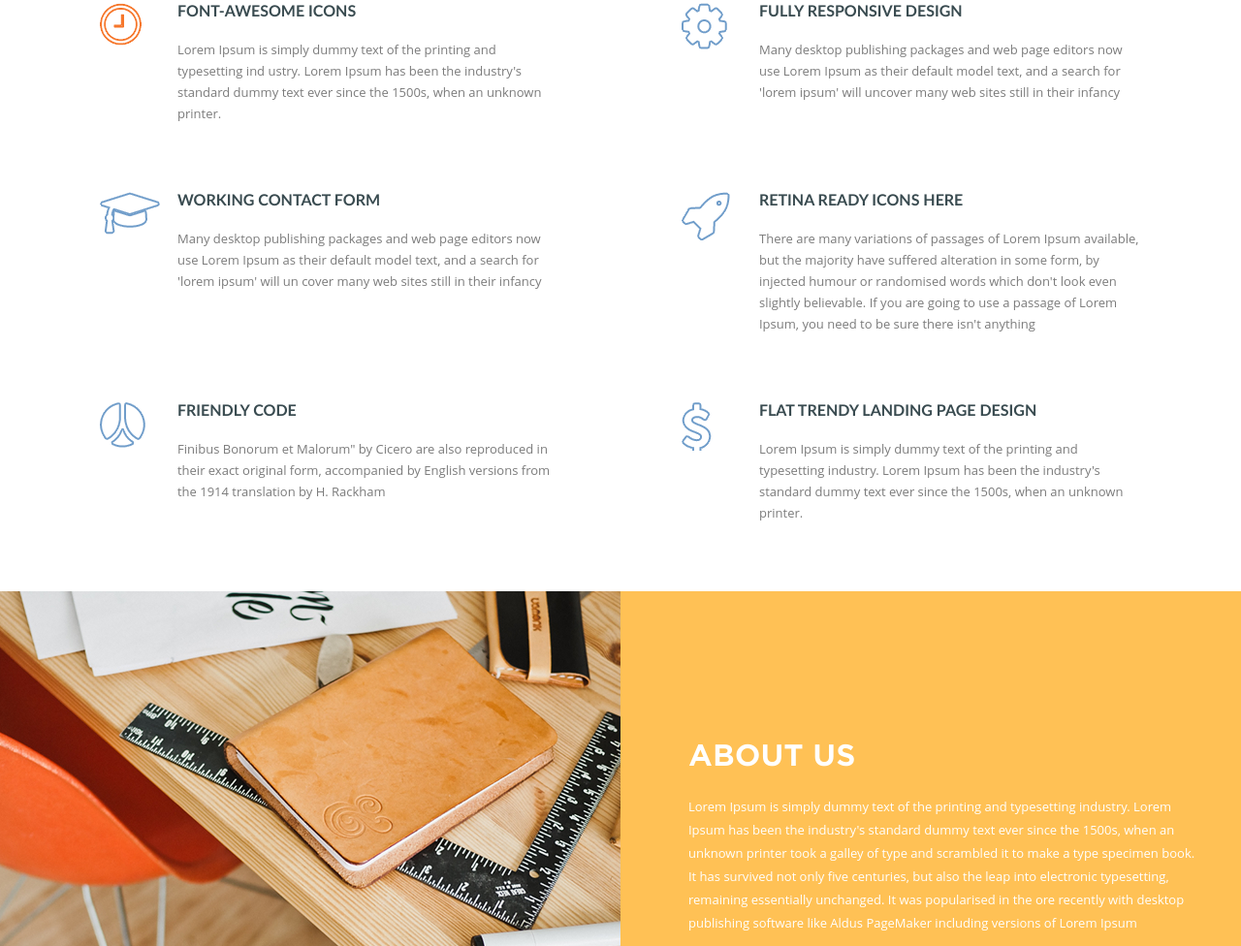
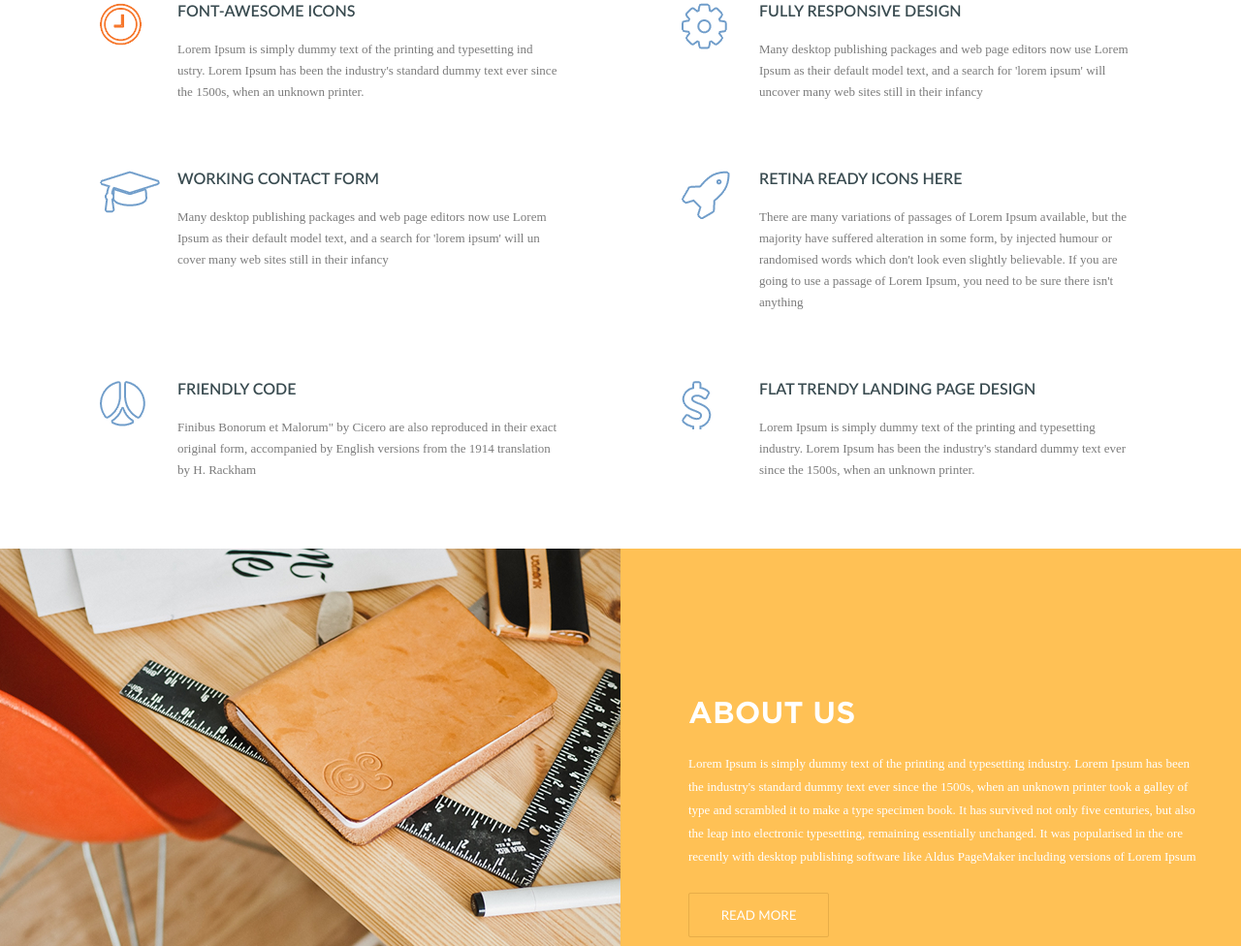
Before and after one commit to YunnaZobova/Free_business_theme, a plain HTML site: page index.html in a window 1280 px wide. Shown: the part 958-1934 px from the top of the page at 97% size. Drawn offline with Linux system fonts and the light colour scheme.

Commit message:
add_fonts

```diff
--- a/css/fonts.css
+++ b/css/fonts.css
@@ -1,14 +1,3 @@
-@font-face {
-	font-family: 'Gotham';
-	src: url('/fonts/GothamOffice-Regular.eot');
-	src: local('/fonts/Gotham Office Regular'), local('GothamOffice-Regular'),
-		 url('/fonts/GothamOffice-Regular.eot?#iefix') format('embedded-opentype'),
-		 url('/fonts/GothamOffice-Regular.woff2') format('woff2'),
-		 url('/fonts/GothamOffice-Regular.woff') format('woff'),
-		 url('/fonts/GothamOffice-Regular.ttf') format('truetype');
-	font-weight: 400;
-	font-style: normal;
-}
 @font-face {
 	font-family: 'Gotham';
 	src: url('/fonts/GothamOffice-Bold.eot');
@@ -18,6 +7,16 @@
 		url('/fonts/GothamOffice-Bold.woff') format('woff'),
 		url('/fonts/GothamOffice-Bold.ttf') format('truetype');
 	font-weight: 900;
+	font-style: normal;
+}
+@font-face {
+	font-family: 'Lato';
+	src: url('/fonts/Lato-Light.eot');
+	src: local('/fonts/Lato Light'), local('Lato-Light'),
+		url('/fonts/Lato-Light.eot?#iefix') format('embedded-opentype'),
+		url('/fonts/Lato-Light.woff') format('woff'),
+		url('/fonts/Lato-Light.ttf') format('truetype');
+	font-weight: 300;
 	font-style: normal;
 }
 @font-face {
@@ -32,38 +31,7 @@
 }
 @font-face {
 	font-family: 'Lato';
-	src: url('/fonts/Lato-Black.eot');
-	src: local('/fonts/Lato Black'), local('Lato-Black'),
-		 url('/fonts/Lato-Black.eot?#iefix') format('embedded-opentype'),
-		 url('/fonts/Lato-Black.woff') format('woff'),
-		 url('/fonts/Lato-Black.ttf') format('truetype');
-	font-weight: 900;
-	font-style: normal;
-}
-@font-face {
-	font-family: 'Lato';
-	src: url('/fonts/Lato-Thin.eot');
-	src: local('/fonts/Lato Thin'), local('Lato-Thin'),
-		 url('/fonts/Lato-Thin.eot?#iefix') format('embedded-opentype'),
-		 url('/fonts/Lato-Thin.woff') format('woff'),
-		 url('/fonts/Lato-Thin.ttf') format('truetype');
-	font-weight: 100;
-	font-style: normal;
-}
-
-@font-face {
-	font-family: 'Lato';
-	src: url('/fonts/Lato-Medium.eot');
-	src: local('/fonts/Lato Medium'), local('Lato-Medium'),
-		 url('/fonts/Lato-Medium.eot?#iefix') format('embedded-opentype'),
-		 url('/fonts/Lato-Medium.woff') format('woff'),
-		 url('/fonts/Lato-Medium.ttf') format('truetype');
-	font-weight: 500;
-	font-style: normal;
-}
-@font-face {
-	font-family: 'Lato';
-	src: url(/fonts/'/fonts/Lato-Semibold.eot');
+	src: url('/fonts/Lato-Semibold.eot');
 	src: local('/fonts/Lato Semibold'), local('Lato-Semibold'),
 		url('/fonts/Lato-Semibold.eot?#iefix') format('embedded-opentype'),
 		url('/fonts/Lato-Semibold.woff') format('woff'),
@@ -71,35 +39,3 @@
 	font-weight: 600;
 	font-style: normal;
 }
-
-@font-face {
-	font-family: 'Lato';
-	src: url('/fonts/Lato-Bold.eot');
-	src: local('/fonts/Lato Bold'), local('Lato-Bold'),
-		 url('/fonts/Lato-Bold.eot?#iefix') format('embedded-opentype'),
-		 url('/fonts/Lato-Bold.woff') format('woff'),
-		 url('/fonts/Lato-Bold.ttf') format('truetype');
-	font-weight: bold;
-	font-style: normal;
-}
-
-@font-face {
-	font-family: 'Lato';
-	src: url('/fonts/Lato-BoldItalic.eot');
-	src: local('/fonts/Lato Bold Italic'), local('Lato-BoldItalic'),
-		 url('/fonts/Lato-BoldItalic.eot?#iefix') format('embedded-opentype'),
-		 url('/fonts/Lato-BoldItalic.woff') format('woff'),
-		 url('/fonts/Lato-BoldItalic.ttf') format('truetype');
-	font-weight: 800;
-	font-style: italic;
-}
-@font-face {
-	font-family: 'Lato';
-	src: url('/fonts/Lato-Light.eot');
-	src: local('/fonts/Lato Light'), local('Lato-Light'),
-		 url('/fonts/Lato-Light.eot?#iefix') format('embedded-opentype'),
-		 url('/fonts/Lato-Light.woff') format('woff'),
-		 url('/fonts/Lato-Light.ttf') format('truetype');
-	font-weight: 300;
-	font-style: normal;
-}
--- a/css/style.css
+++ b/css/style.css
@@ -25,7 +25,7 @@ html, body {
 	flex-direction: column; /*переворачивает флекс элементы */
 }
 .content{
-	font-family: Arial, "Helvetica Neue", Helvetica, sans-serif;
+	font-family: 'Times New Roman', Times, serif;
 	flex: 1 1 auto; /*это позволяет нашему флекс-элементу увеличиваться, уменьшатся и базовый размер у него автоматический*/
 }
 .container {
@@ -116,7 +116,6 @@ html, body {
 .request__title {
 	padding: 110px 0px 0px 0px;
 	text-align: center;
-	font-family: 'Times New Roman';
 	font-size: 35px;
 	text-transform: uppercase;
 	letter-spacing: -0.025em;
@@ -124,7 +123,6 @@ html, body {
 }
 .request__subtitle {
 	text-align: center;
-	font-family: 'Times New Roman';
 	text-transform: uppercase;
 	letter-spacing: -0.025em;
 	color: #ffffff;
@@ -142,7 +140,6 @@ html, body {
 
 }
 ::placeholder {
-	font-family: 'Open Sans';
 	font-size: 13px;
 	color: #a9a9a9;
 }
@@ -178,7 +175,6 @@ html, body {
 	background-color: #ffffff;
 }
 .request__btn {
-	font-family: 'Open Sans';
 	text-transform: uppercase;
 	color: #ffffff;
 	width: 211px;
@@ -284,13 +280,12 @@ html, body {
 .servises__litle-title {
 	font-family: Lato;
 	font-size: 16px;
-	font-weight: 700;
+	font-weight: 600;
 	text-transform: uppercase;
 	color: #394b50;
 	padding: 0px 0px 21px 80px;
 }
 .servises__text {
-	font-family: 'Open Sans';
 	font-size: 13px;
 	line-height: 22px;
 	color: #7b7b7b;
@@ -326,7 +321,6 @@ html, body {
 }
 .about__text {
 	padding: 25px 0px;
-	font-family: 'Open Sans';
 	font-size: 13px;
 	line-height: 24px;
 	color: #ffffff;
```
Lines whose indentation alone changed are shown as unchanged.
